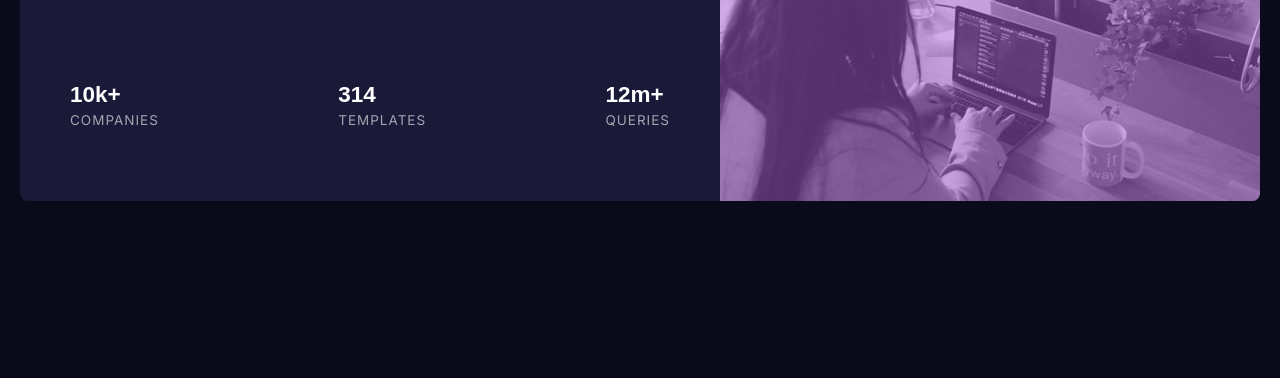
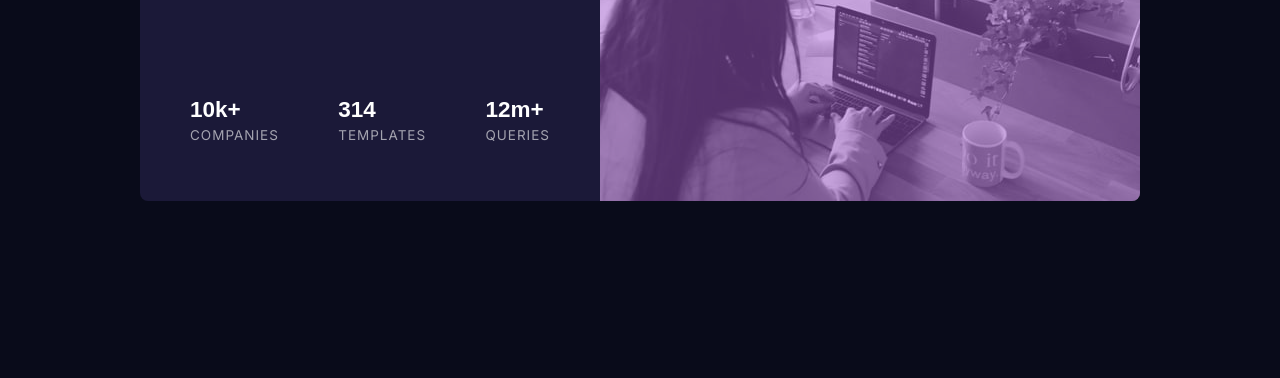
Before and after one commit to Honko-o/FEM-Stats-Preview-Card-Component-Challenge, a plain HTML site: page index.html in a window 1280 px wide. Shown: the part 422-800 px from the top of the page. Drawn offline with Linux system fonts and the light colour scheme.

Commit message:
Modify Card Size and README

```diff
--- a/sass/components/_card.scss
+++ b/sass/components/_card.scss
@@ -1,6 +1,7 @@
 @use '../core/' as *;
 
 .stats-card {
+    max-width: 600px;
     background-color: $card-background;
     margin: 20px;
     border-radius: 8px;
@@ -8,6 +9,7 @@
     @include flex(center, center, column);
     @media (min-width: 991px) {
         @include flex(space-between, center, row);
+        max-width: 1000px;
     }
     .image-mobile {
         position: relative;
```
Also changed, not shown: sass/main.css, 2 other files.
